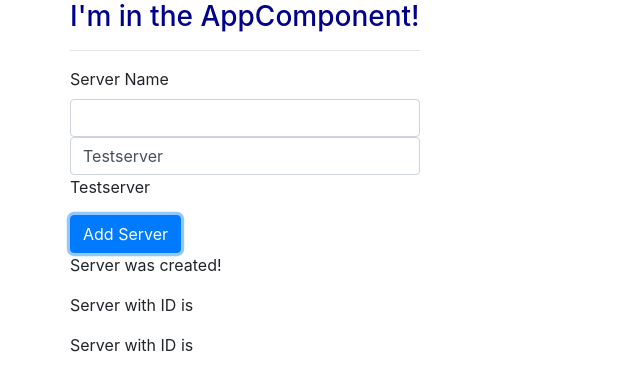
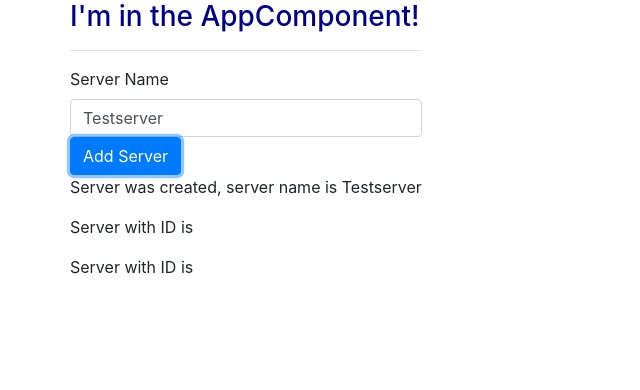
Before and after one commit to chaofan85/angular-learning, an Angular app in the folder my-first-app/: page / in a window 1280 px wide. Both pictures are taken after a click on the button "Add Server". Shown: the top 390 px of the page, without its empty margins (0-640 px from the left). Built offline with nearby package versions, Linux system fonts and the light colour scheme.

Commit message:
learned ngif directive

```diff
--- a/my-first-app/src/app/servers/servers.component.html
+++ b/my-first-app/src/app/servers/servers.component.html
@@ -1,5 +1,5 @@
 <label>Server Name</label>
-<input class="form-control" type="text" (input)="onUpdateServerName($event)">
+<!-- <input class="form-control" type="text" (input)="onUpdateServerName($event)"> -->
 
 <input
 class="form-control"
@@ -7,7 +7,7 @@ type="text"
 [(ngModel)]="serverName"
 >
 
-<p>{{ serverName }}</p>
+<!-- <p>{{ serverName }}</p> -->
 
 <button
 class="btn btn-primary"
@@ -15,6 +15,7 @@ class="btn btn-primary"
 (click)="onCreateServer()"
 >Add Server</button>
 
-<p>{{ serverCreationStatus}}</p>
+<!-- <p>{{ serverCreationStatus}}</p> -->
+<p *ngIf="serverCreated">Server was created, server name is {{serverName}}</p>
 <app-server></app-server>
 <app-server></app-server>
--- a/my-first-app/src/app/servers/servers.component.ts
+++ b/my-first-app/src/app/servers/servers.component.ts
@@ -9,6 +9,7 @@ export class ServersComponent implements OnInit {
   allowNewServer = false;
   serverCreationStatus = 'No server was created!';
   serverName = 'Testserver';
+  serverCreated = false;
 
   constructor() {
     setTimeout(() => {
@@ -16,10 +17,12 @@ export class ServersComponent implements OnInit {
     }, 2000);
   }
 
-  ngOnInit() {}
+  ngOnInit() { }
 
   onCreateServer() {
-    this.serverCreationStatus = 'Server was created!';
+    this.serverCreated = true;
+    this.serverCreationStatus =
+      'Server was created! Name is ' + this.serverName;
   }
 
   onUpdateServerName(event: Event) {
```
